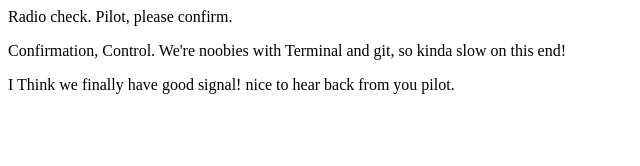
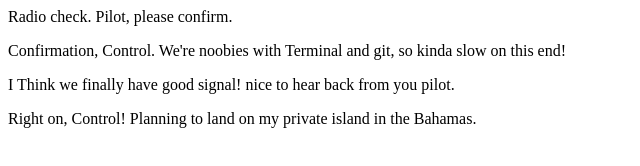
Before and after one commit to Buzzbee98/communication-log, a plain HTML site: page index.html in a window 1280 px wide. Shown: the whole page, without its empty margins (0-640 px from the left). Drawn offline with Linux system fonts and the light colour scheme.

Commit message:
My second message.

```diff
--- a/index.html
+++ b/index.html
@@ -4,6 +4,7 @@
    <p>Radio check. Pilot, please confirm.</p>
    <p>Confirmation, Control. We're noobies with Terminal and git, so kinda slow on this end!</p>
    <p>I Think we finally have good signal! nice to hear back from you pilot.</p>
+   <p>Right on, Control! Planning to land on my private island in the Bahamas.</p>
 </body>
 
 </html>
```
